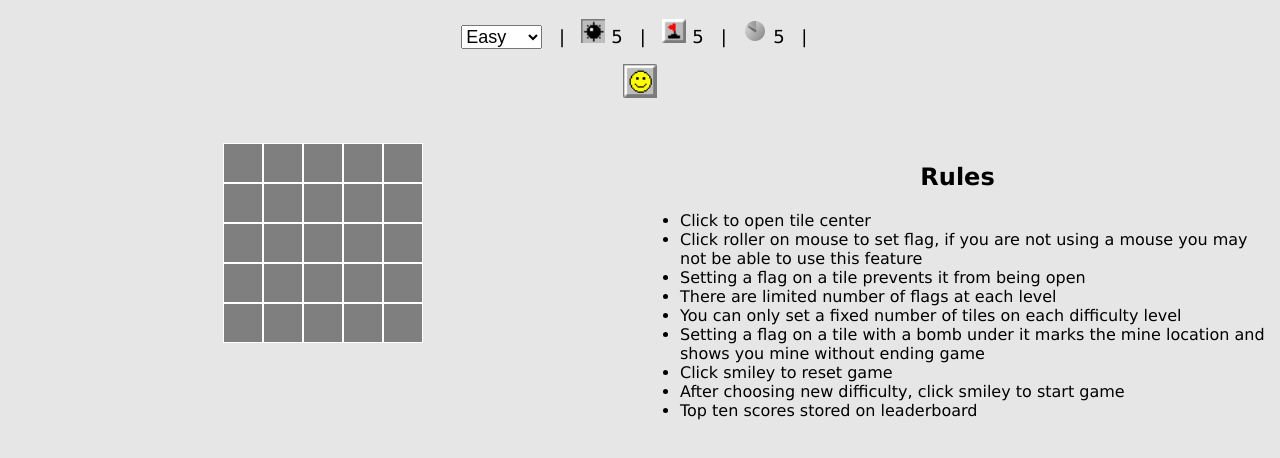
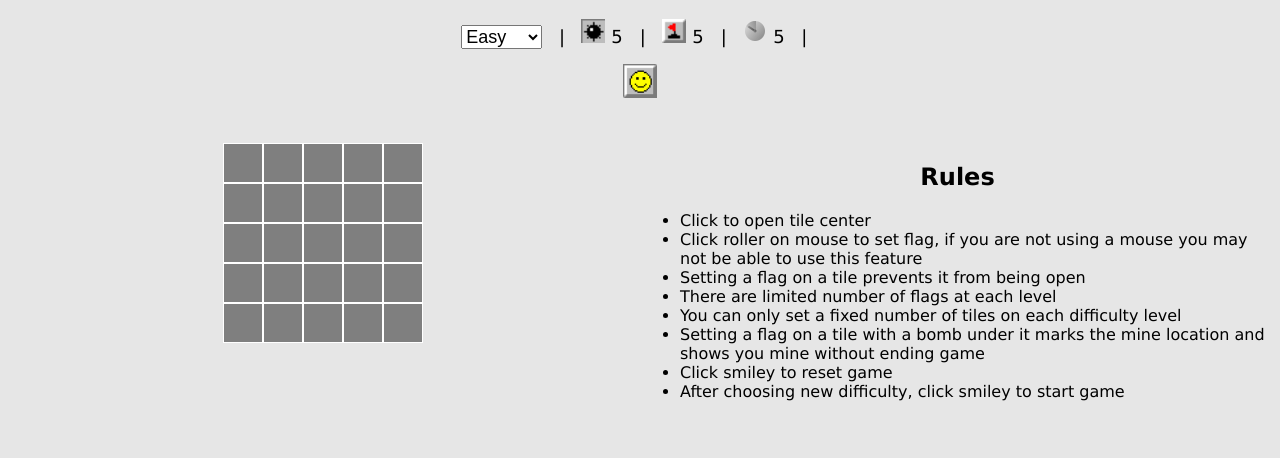
Before and after one commit to Foyin/Minesweeper, a website: page index.html in a window 1280 px wide. Shown: the part 62-520 px from the top of the page. Drawn offline with Linux system fonts and the light colour scheme.

Commit message:
Update index.html

```diff
--- a/index.html
+++ b/index.html
@@ -58,7 +58,6 @@
                         <li>Setting a flag on a tile with a bomb under it marks the mine location and shows you mine without ending game</li>
                         <li>Click smiley to reset game</li>
                         <li>After choosing new difficulty, click smiley to start game</li>
-                        <li>Top ten scores stored on leaderboard</li>
                     </ul>
                 <!--
                     <div>
```
